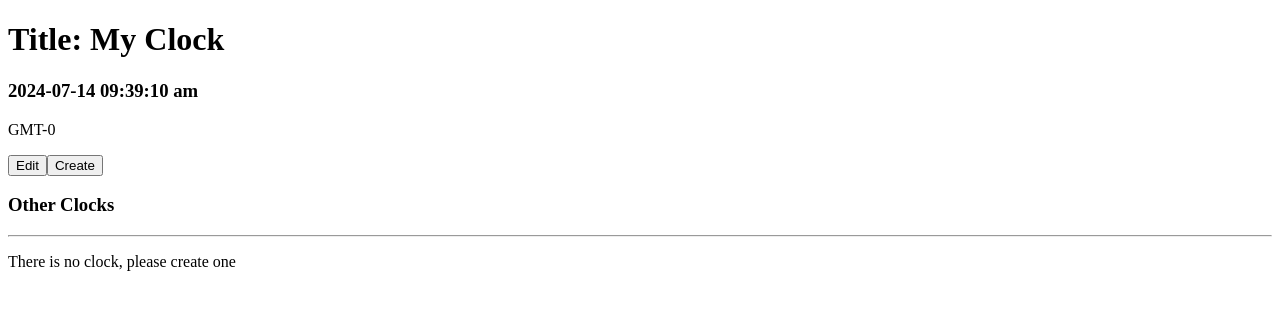
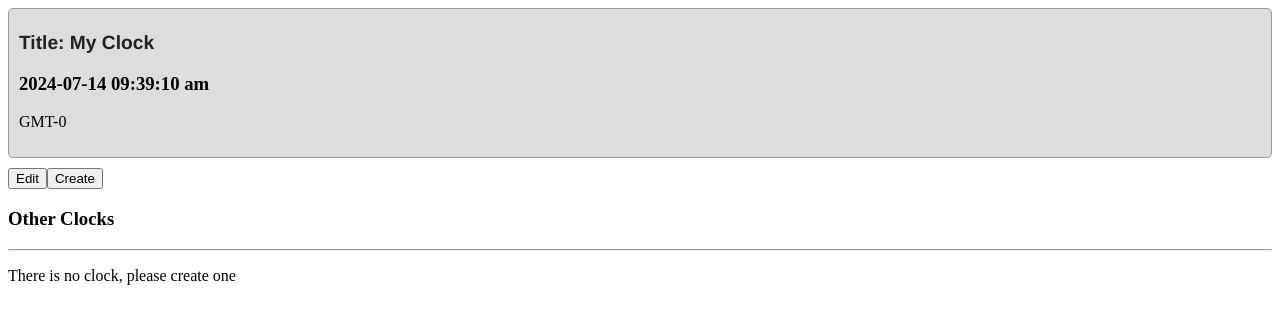
Before and after one commit to Mohosin999/Track-Zone-Application, a React (Vite) app: page / in a window 1280 px wide. Shown: the top 324 px of the page. Built offline with nearby package versions, Linux system fonts and the light colour scheme.

Commit message:
style: for clock display
custom css style for clock display is implemented.

```diff
--- a/src/components/shared/clock-display/index.jsx
+++ b/src/components/shared/clock-display/index.jsx
@@ -1,4 +1,5 @@
 import { format } from "date-fns";
+import classes from "./index.module.css";
 
 /**
  * ClockDisplay component displays a formatted date, title, timezone, and offset.
@@ -14,7 +15,7 @@ const ClockDisplay = ({ date, title, timezone, offset }) => {
   let offsetHr = offset / 60;
 
   return (
-    <div>
+    <div className={classes.card}>
       <h1>Title: {title}</h1>
       <h3>{format(date, "yyyy-MM-dd hh:mm:ss aaa")}</h3>
       <p>
--- /dev/null
+++ b/src/components/shared/clock-display/index.module.css
@@ -0,0 +1,14 @@
+.card {
+  background-color: #ddd;
+  border-radius: 5px;
+  border: 1px solid #999;
+  padding: 10px;
+  margin-bottom: 10px;
+}
+
+.card h1 {
+  font-family: "Franklin Gothic Medium", "Arial Narrow", Ar ial, sans-serif;
+  font-size: 1.2rem;
+  margin-bottom: 0.5rem;
+  color: #212121;
+}
```
